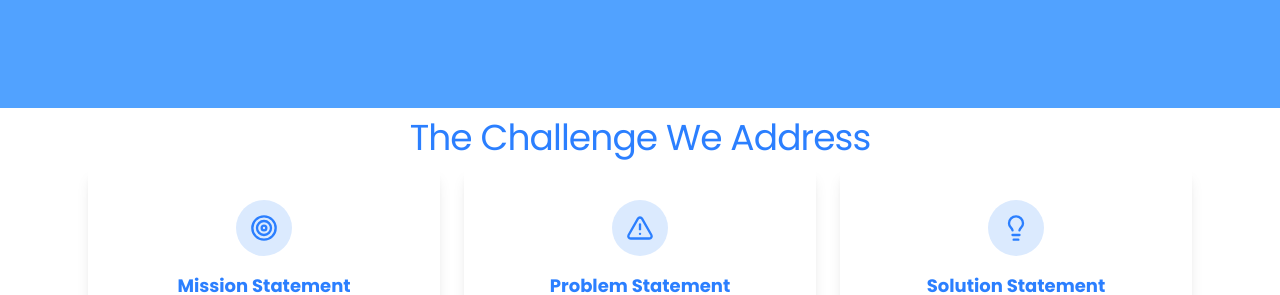
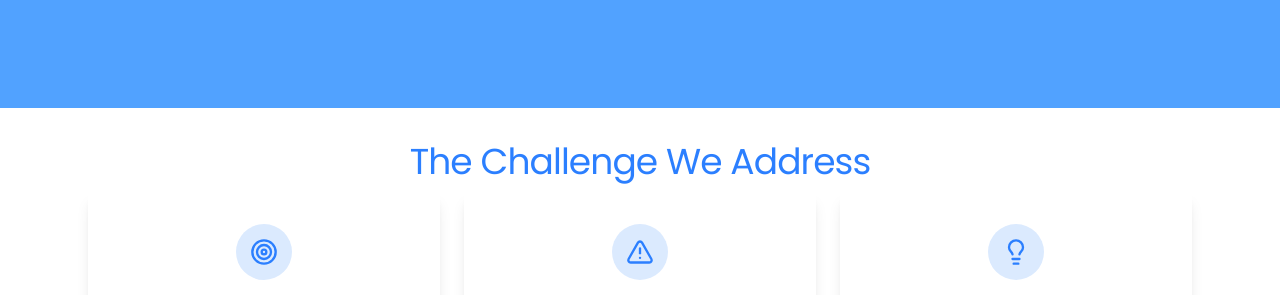
Before and after one commit to QueenCarine/Nova-Pact, a Next.js app: page / in a window 1280 px wide. Shown: the part 1120-1415 px from the top of the page. Built offline with nearby package versions, Linux system fonts and the light colour scheme.

Commit message:
Margin top

```diff
--- a/app/components/About Us/page.tsx
+++ b/app/components/About Us/page.tsx
@@ -22,7 +22,7 @@ export default function Services() {
   return (
     <section>
       <div className="mx-auto max-w-7xl px-6 py-3 text-center">
-        <p className="text-3xl leading-none tracking-tight sm:text-4xl text-blue-500">
+        <p className="text-3xl leading-none tracking-tight sm:text-4xl text-blue-500 mt-6">
           The Challenge We Address
         </p>
       </div>
```
